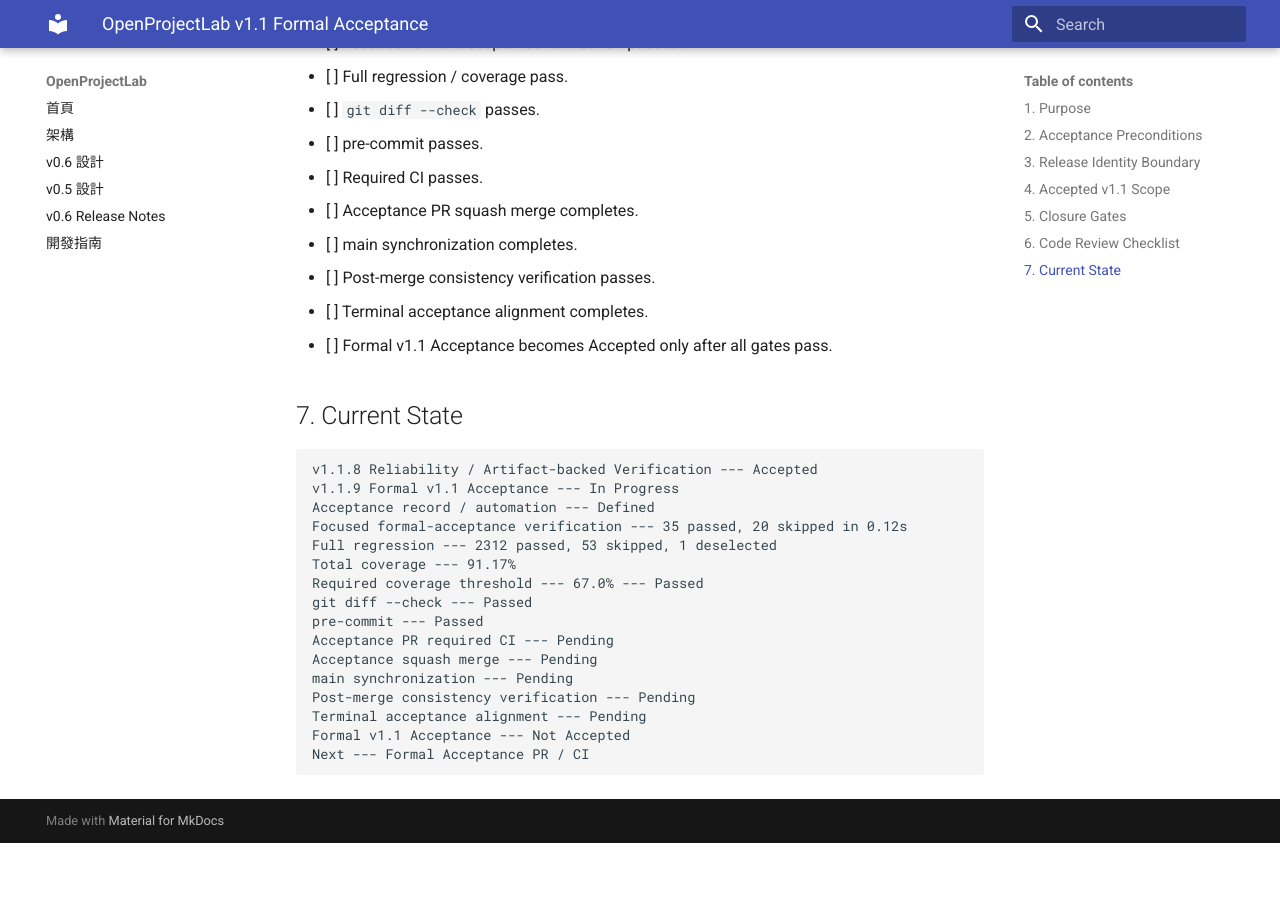
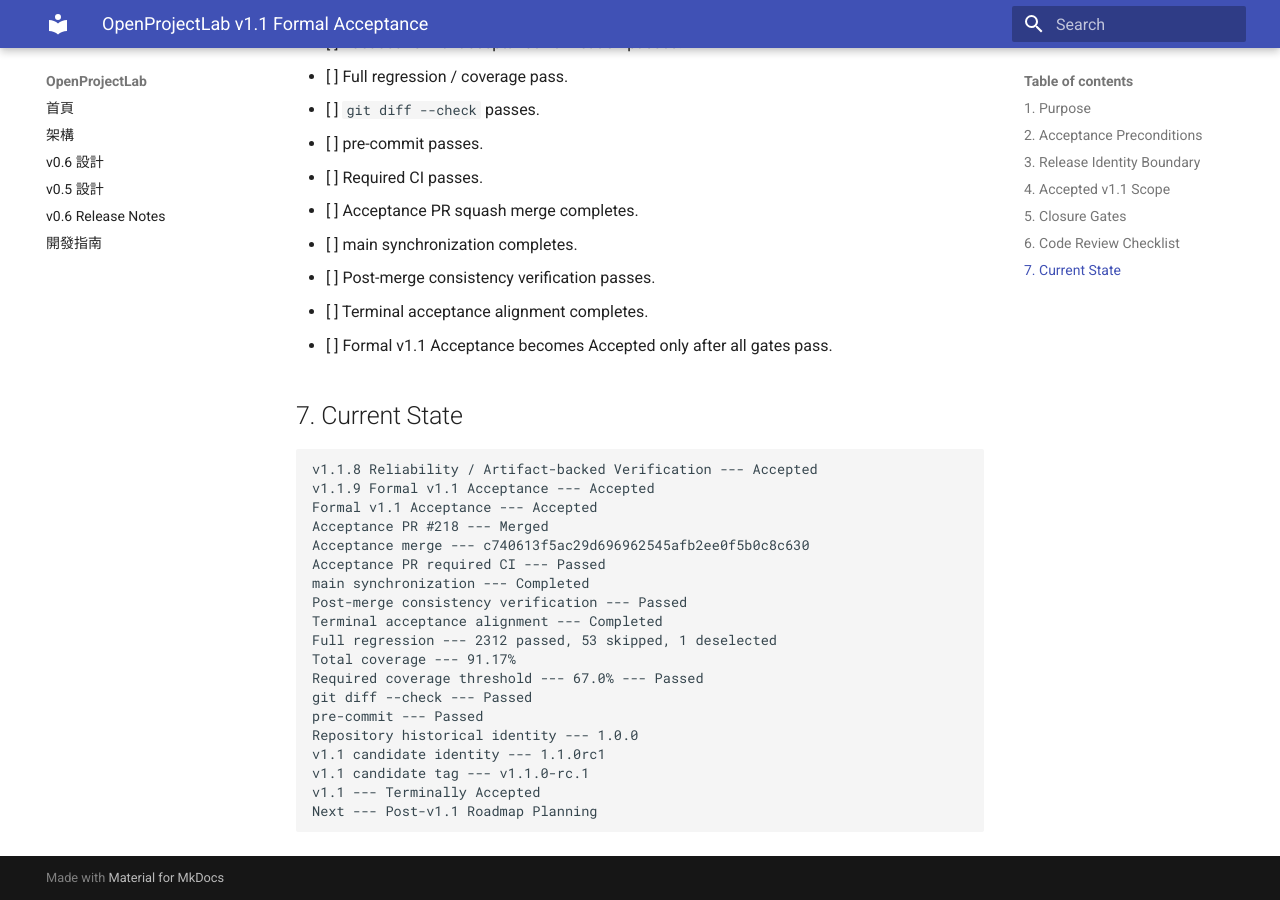
Before and after one commit to khwang1964/OpenProjectLab, an MkDocs documentation site: the page built from docs/releases/v1.1-formal-acceptance.md, in a window 1280 px wide and 900 px high, scrolled down 2332 px. Built offline with MkDocs 1.6.1 and Material for MkDocs 9.7.7, drawn with Linux system fonts in a browser that asks for light colours; before the commit the page ends 3175 px from its top, so only the background shows below that; some of the changed text lies outside the part shown.

Commit message:
docs: terminally accept v1.1 (#219)

````diff
--- a/docs/releases/v1.1-formal-acceptance.md
+++ b/docs/releases/v1.1-formal-acceptance.md
@@ -1,13 +1,13 @@
 # OpenProjectLab v1.1 Formal Acceptance
 
-> **Status:** Acceptance Candidate --- In Progress
+> **Status:** Accepted --- Terminally Closed
 > **Target Release:** OpenProjectLab v1.1.0
 > **Phase:** v1.1.9 --- Formal v1.1 Acceptance
 > **Date:** 2026-08-25
 > **Predecessor:** v1.1.8 Reliability / Artifact-backed Verification --- Accepted
 > **Predecessor Terminal PR:** #217
 > **Predecessor Merge:** 87dc6de198dd83816ece2856dbb192bf337d5dbe
-> **Formal v1.1 Acceptance:** Not Accepted
+> **Formal v1.1 Acceptance:** Accepted
 
 ## 1. Purpose
 
@@ -102,19 +102,22 @@ Formal v1.1 Acceptance --- Not Accepted
 
 ``` text
 v1.1.8 Reliability / Artifact-backed Verification --- Accepted
-v1.1.9 Formal v1.1 Acceptance --- In Progress
-Acceptance record / automation --- Defined
-Focused formal-acceptance verification --- 35 passed, 20 skipped in 0.12s
+v1.1.9 Formal v1.1 Acceptance --- Accepted
+Formal v1.1 Acceptance --- Accepted
+Acceptance PR #218 --- Merged
+Acceptance merge --- c740613f5ac29d696962545afb2ee0f5b0c8c630
+Acceptance PR required CI --- Passed
+main synchronization --- Completed
+Post-merge consistency verification --- Passed
+Terminal acceptance alignment --- Completed
 Full regression --- 2312 passed, 53 skipped, 1 deselected
 Total coverage --- 91.17%
 Required coverage threshold --- 67.0% --- Passed
 git diff --check --- Passed
 pre-commit --- Passed
-Acceptance PR required CI --- Pending
-Acceptance squash merge --- Pending
-main synchronization --- Pending
-Post-merge consistency verification --- Pending
-Terminal acceptance alignment --- Pending
-Formal v1.1 Acceptance --- Not Accepted
-Next --- Formal Acceptance PR / CI
+Repository historical identity --- 1.0.0
+v1.1 candidate identity --- 1.1.0rc1
+v1.1 candidate tag --- v1.1.0-rc.1
+v1.1 --- Terminally Accepted
+Next --- Post-v1.1 Roadmap Planning
 ```
````
Also changed, not shown: CHANGELOG.md (+10 -0 lines), docs/HISTORY.md (+25 -0 lines), docs/roadmap.md (+25 -0 lines), 4 other files.
